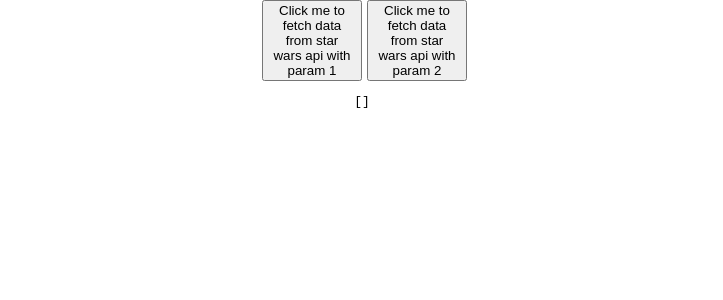
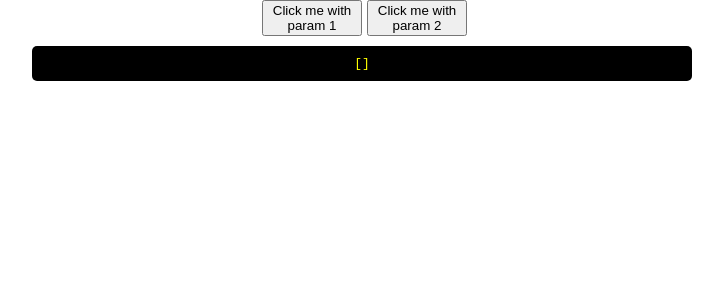
Before and after one commit to myapos/sagas_demo_take_leading, a React (Create React App) app: page / in a window 1280 px wide. Shown: the top 300 px of the page, without its empty margins (278-1001 px from the left). Built offline with nearby package versions, Linux system fonts and the light colour scheme.

Commit message:
improved names and handling with takeLeading

```diff
--- a/src/App.js
+++ b/src/App.js
@@ -3,6 +3,8 @@
 import "./App.css";
 
 function App() {
+  const listOfParams = ["1", "2"];
+
   return (
     <div
       className="App"
@@ -10,16 +12,13 @@
         margin: "0 auto",
       }}
     >
-      <Button
-        text="Click me to fetch data from star wars api with param 1"
-        id="dummyBtn_1"
-        queryParam="1"
-      />
-      <Button
-        text="Click me to fetch data from star wars api with param 2"
-        id="dummyBtn_2"
-        queryParam="2"
-      />
+      {listOfParams.map((param) => (
+        <Button
+          text={`Click me with param ${param}`}
+          id={`dummyBtn_${param}`}
+          queryParam={`${param}`}
+        />
+      ))}
       <DisplayData />
     </div>
   );
--- a/src/DisplayData.js
+++ b/src/DisplayData.js
@@ -5,9 +5,23 @@
 function DisplayData(props) {
   const data = useSelector(getData);
   const fetching = useSelector(getFetching);
+
+  const styles = {
+    background: "black",
+    color: "yellow",
+    width: "50%",
+    margin: "0 auto",
+    borderRadius: "5px",
+    marginTop: "10px",
+    padding: "10px",
+  };
   return (
     <div>
-      {fetching ? "...fetching" : <pre>{JSON.stringify(data, null, 2)}</pre>}
+      {fetching ? (
+        "...fetching"
+      ) : (
+        <pre style={styles}>{JSON.stringify(data, null, 2)}</pre>
+      )}
     </div>
   );
 }
--- a/src/callsSlice.js
+++ b/src/callsSlice.js
@@ -11,11 +11,20 @@
   name: "calls",
   initialState,
   reducers: {
-    handleCall: (state, action) => {
-      const { fetching, ...restPayload } = action.payload;
+    qyeryStart: (state, action) => {
+      const { payload } = action;
+
       state.queries = {
         ...state.queries,
-        [action.payload.value]: restPayload,
+        [action.payload.value]: payload,
+      };
+    },
+    updateQuery: (state, action) => {
+      const { payload } = action;
+
+      state.queries = {
+        ...state.queries,
+        [action.payload.value]: payload,
       };
     },
     saveData: (state, action) => {
@@ -41,11 +50,12 @@
 
 //! Action creators are generated for each case reducer function
 export const {
-  handleCall,
+  qyeryStart,
   saveData,
   handleFetching,
   resetQuery,
   setPreviousQuery,
+  updateQuery,
 } = calls.actions;
 
 //! selectors
--- a/src/components/Button/Button.js
+++ b/src/components/Button/Button.js
@@ -1,6 +1,6 @@
 import React from "react";
 import { useDispatch, useSelector } from "react-redux";
-import { handleCall, getQueries } from "../../callsSlice";
+import { qyeryStart, getQueries } from "../../callsSlice";
 
 function Button({ text, dummyBtn, queryParam, onClick }) {
   const dispatch = useDispatch();
@@ -13,7 +13,7 @@
       id={dummyBtn}
       onClick={() => {
         dispatch(
-          handleCall({
+          qyeryStart({
             value: queryParam,
             called: queries[queryParam] ? queries[queryParam].called : false,
           })
--- a/src/sagas/rootSagas.js
+++ b/src/sagas/rootSagas.js
@@ -1,11 +1,11 @@
 // imports
-import { takeLeading, takeEvery } from "redux-saga/effects";
-import { handleCall } from "../callsSlice";
-import watchHandleCall from "./watchHandleCall";
+import { takeLeading } from "redux-saga/effects";
+import { qyeryStart } from "../callsSlice";
+import watchQueryStart from "./watchQueryStart";
 
 // sagas
 function* rootSagas() {
-  yield takeLeading(handleCall().type, watchHandleCall);
+  yield takeLeading(qyeryStart().type, watchQueryStart);
 }
 
 // export
--- a/src/sagas/watchHandleCall.js
+++ b/src/sagas/watchQueryStart.js
@@ -1,19 +1,24 @@
 import { call, put, select } from "redux-saga/effects";
 import {
   getQueries,
-  handleCall,
   saveData,
   handleFetching,
   resetQuery,
   getPreviousQuery,
   setPreviousQuery,
+  updateQuery,
 } from "../callsSlice";
 
-export default function* watchHandleCall(action) {
+export default function* watchQueryStart(action) {
   try {
     const previousQuery = yield select(getPreviousQuery);
 
-    if (previousQuery.length > 0 && previousQuery !== action.payload.value) {
+    const shouldResetQury =
+      previousQuery.length > 0 &&
+      previousQuery !== action.payload.value &&
+      action.payload.called;
+
+    if (shouldResetQury) {
       //! reset attribute called for this query
       //! this will help to use button again for just one time
       yield put(resetQuery({ ...action.payload, called: false }));
@@ -26,13 +31,18 @@
     if (!queryInfo.called) {
       yield put(handleFetching({ fetching: true }));
 
+      //! API call --> get some data from star wars api. The param of button is
+      //! used here
       const res = yield call(
         fetch,
         `https://swapi.dev/api/people/${action.payload.value}`
       );
+
       const data = yield res.json();
+
       yield put(saveData(data));
-      yield put(handleCall({ ...action.payload, called: true }));
+
+      yield put(updateQuery({ ...action.payload, called: true }));
       yield put(setPreviousQuery({ previousQuery: action.payload.value }));
     }
 
```
